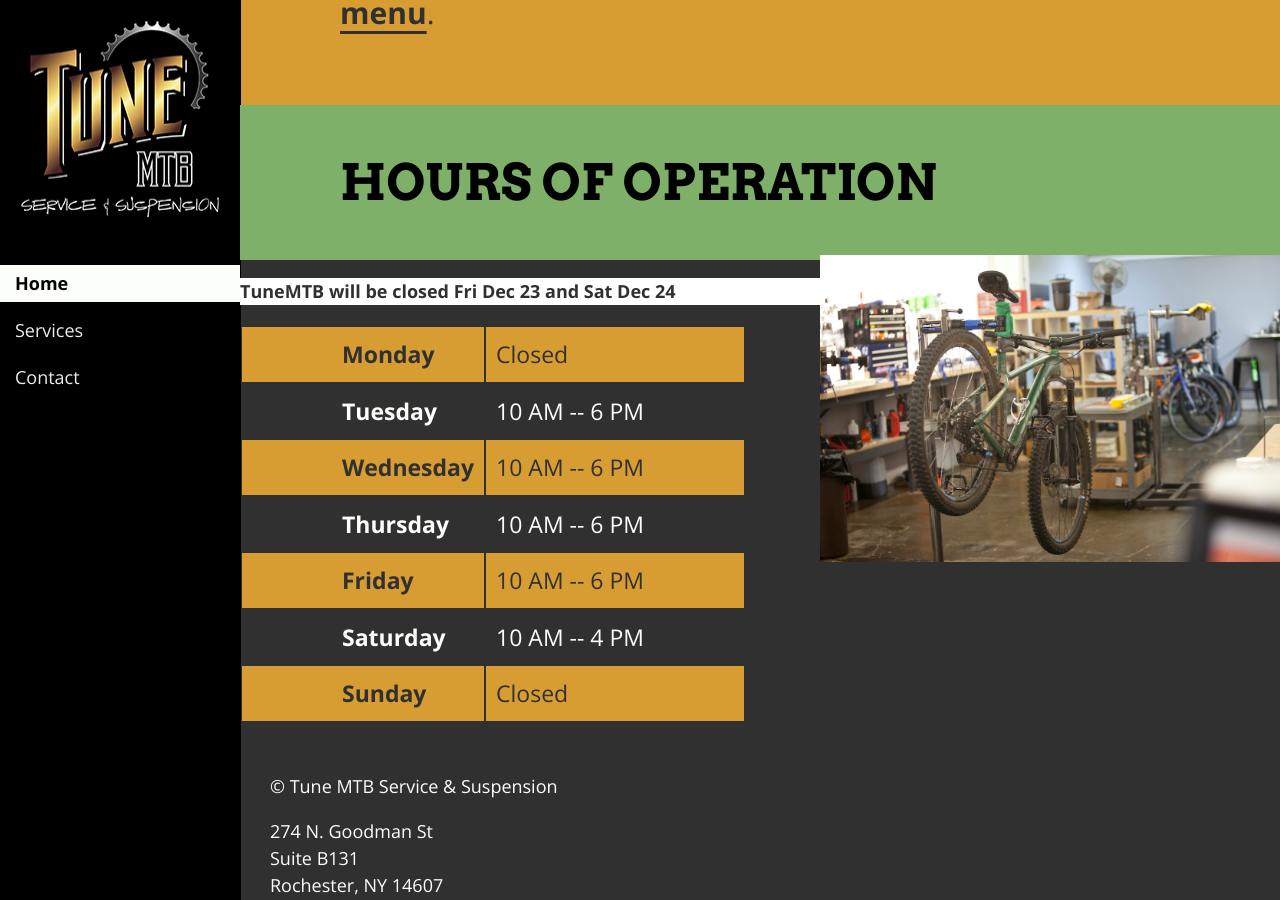
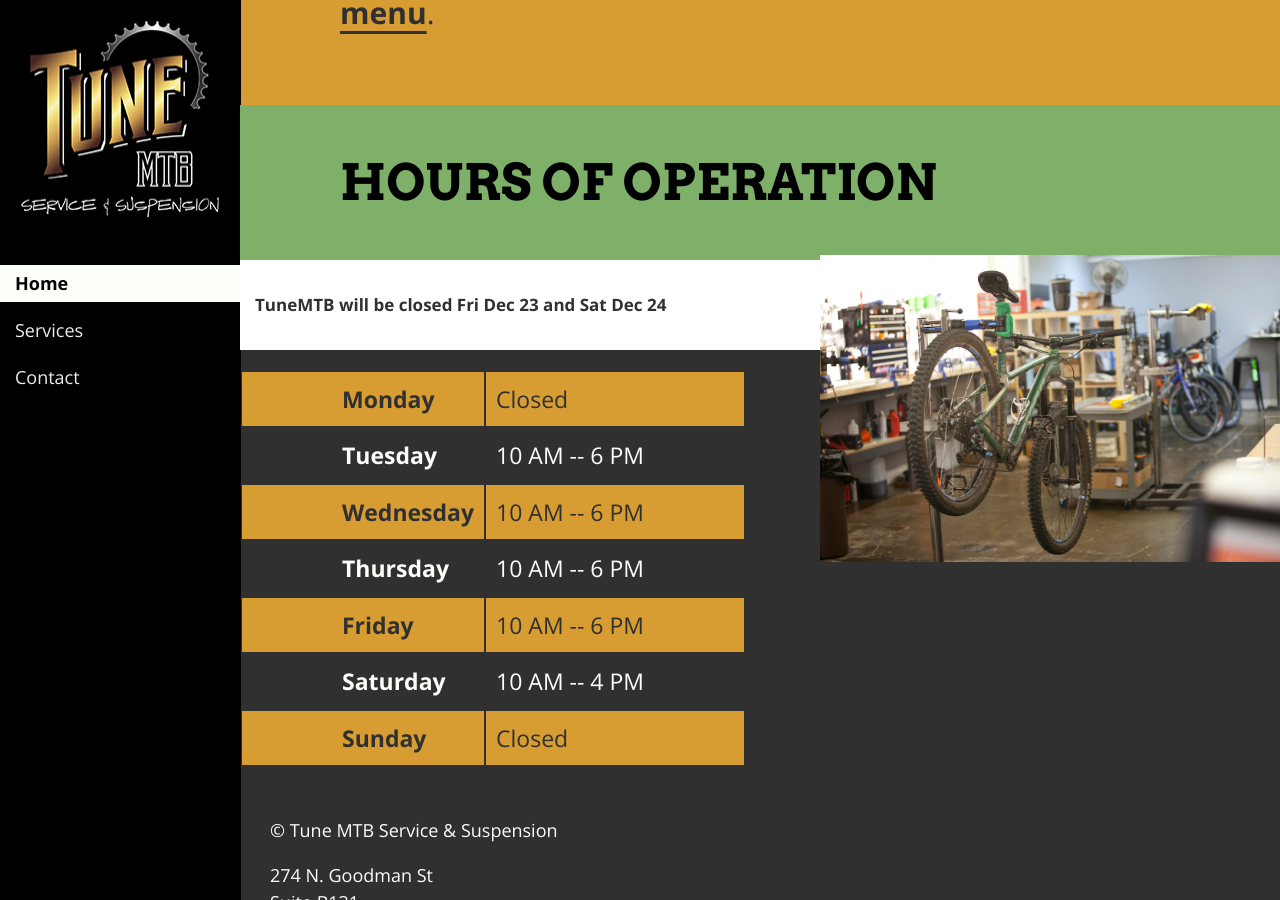
Before and after one commit to tunemtb/tunemtb.github.io, a Jekyll site: the page built from docs/index.html, in a window 1280 px wide and 900 px high, scrolled down 761 px. Built offline with Jekyll 4.4.1, drawn with Linux system fonts in a browser that asks for light colours; nearby versions of some CDN libraries.

Commit message:
Update index.html

```diff
--- a/docs/index.html
+++ b/docs/index.html
@@ -45,7 +45,7 @@
     </h1>
 
 
-    <div style="background-color: #fff;"><p><strong>TuneMTB will be closed Fri Dec 23 and Sat Dec 24</strong></p></div>
+    <div style="background-color: #fff; padding: 15px; font-size: 17px;"><p><strong>TuneMTB will be closed Fri Dec 23 and Sat Dec 24</strong></p></div>
 
     <div class="hours">
 
```
